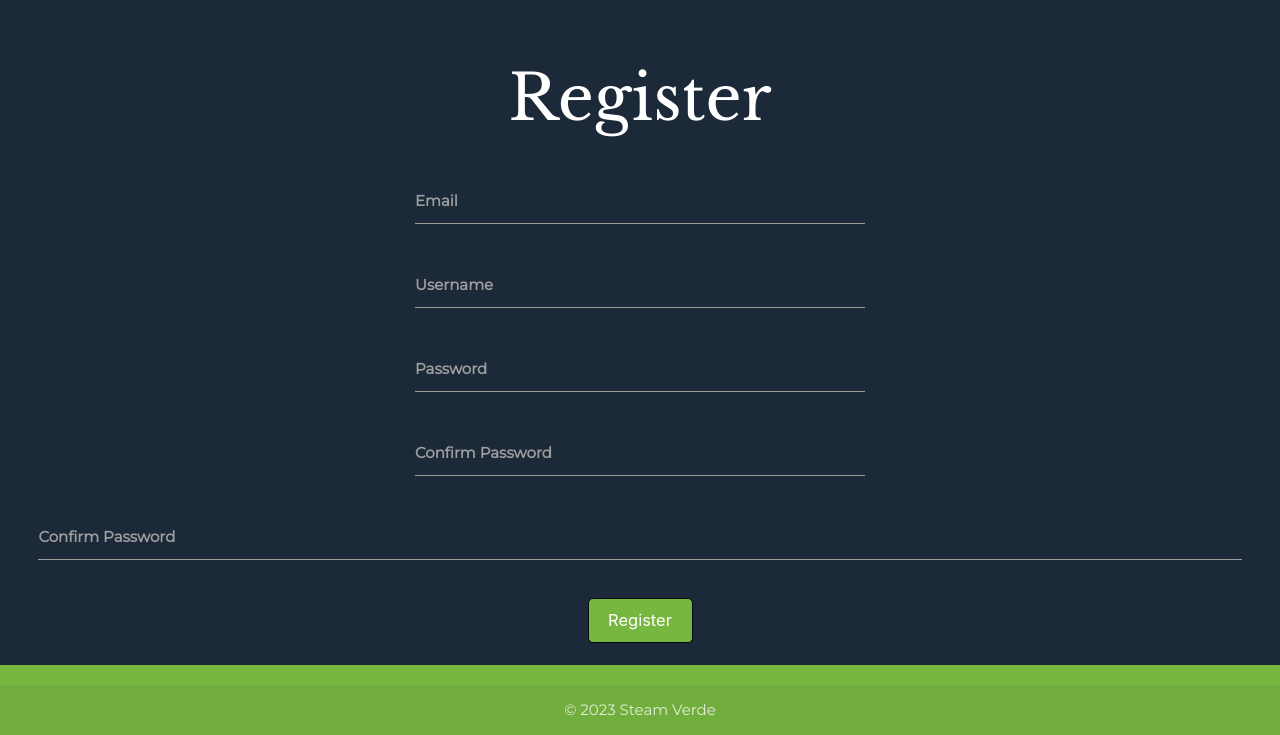
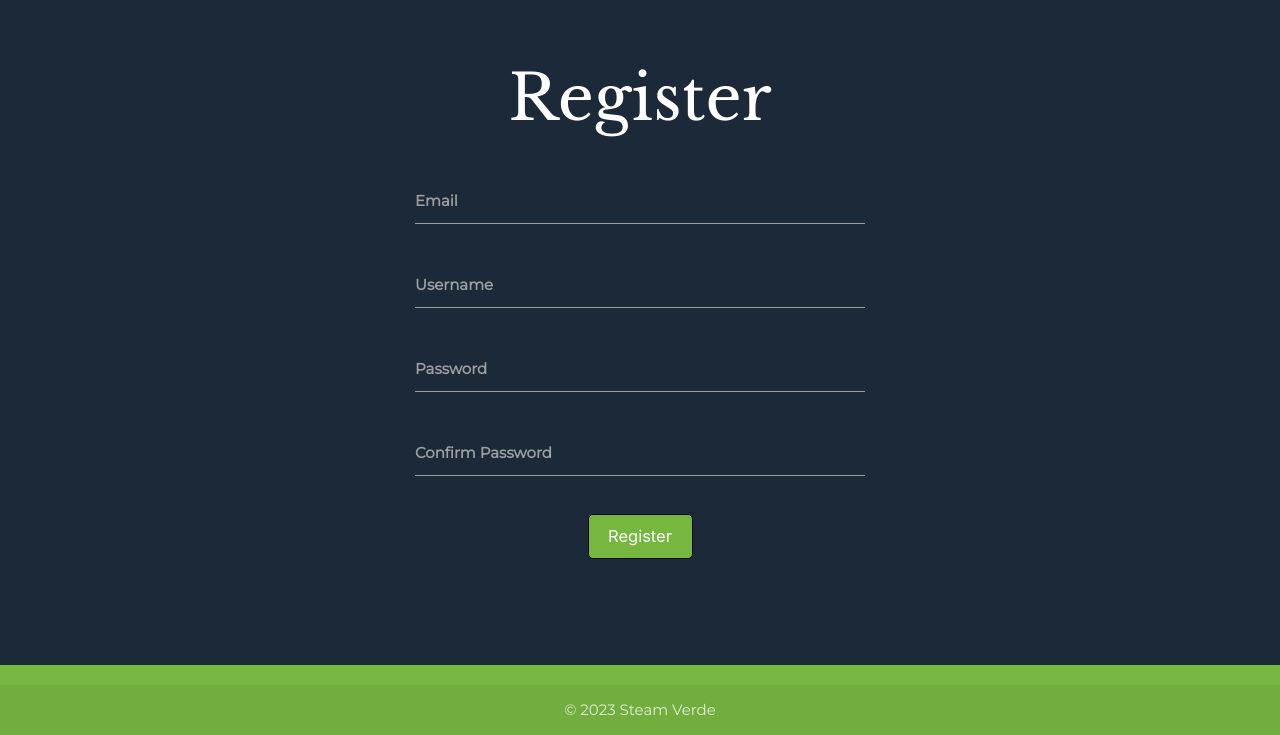
Before and after one commit to MatheusFinatto/projeto-entregador-5, a Flask app: page /register in a window 1280 px wide. Shown: the part 65-800 px from the top of the page. Run offline with Flask 2, Linux system fonts and the light colour scheme; some libraries are stand-ins or nearby versions.

Commit message:
Removendo confirm password a mais

```diff
--- a/templates/register.html
+++ b/templates/register.html
@@ -34,11 +34,6 @@
         </div>
       </div>
 
-      <div class="input-field">
-        <label for="confirm-password"><b>Confirm Password</b></label>
-        <input id="confirm-password" type="password" name="confirm-password" required>
-      </div>
-
       <button type="submit">Register</button>
     </form>
   </div>
```
